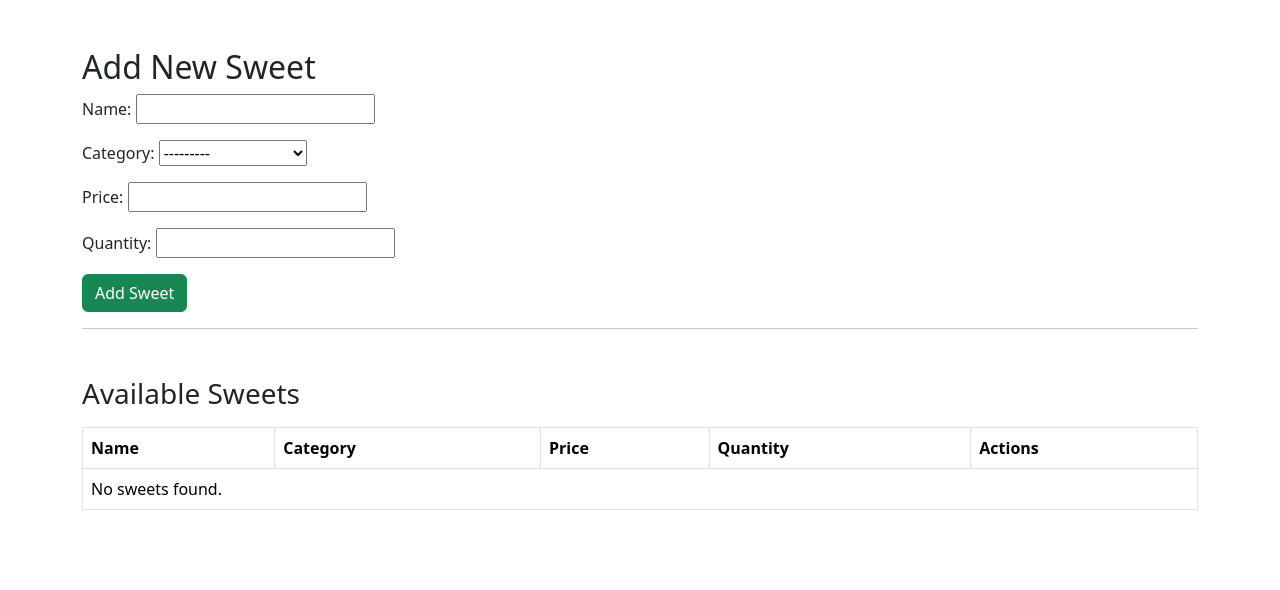
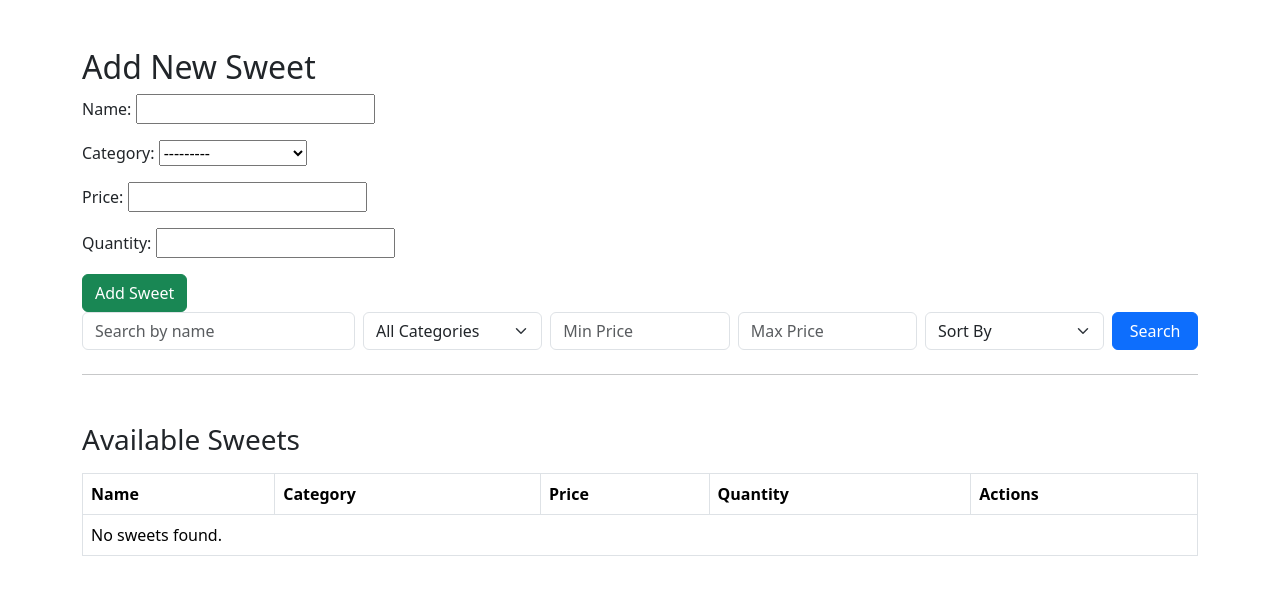
Before and after one commit to DaxMistry27/Incubyte_Task, a Django app: page /add/ in a window 1280 px wide. Shown: the top 590 px of the page. Run offline with Django 5.2, Linux system fonts and the light colour scheme; data that the repository does not hold is empty.

Commit message:
Add search and sort functionality with tests and Bootstrap UI

```diff
--- a/shop/templates/shop/add_sweet.html
+++ b/shop/templates/shop/add_sweet.html
@@ -13,6 +13,44 @@
         <button type="submit" class="btn btn-success">Add Sweet</button>
     </form>
     <!-- BELOW the form in add_sweet.html -->
+
+
+<form method="get" class="row g-2 mb-4">
+    <div class="col-md-3">
+        <input type="text" name="search" class="form-control" placeholder="Search by name" value="{{ request.GET.search }}">
+    </div>
+    <div class="col-md-2">
+        <select name="category" class="form-select">
+            <option value="All">All Categories</option>
+            <option value="Chocolate">Chocolate</option>
+            <option value="Candy">Candy</option>
+            <option value="Pastry">Pastry</option>
+            <option value="Nut-Based">Nut-Based</option>
+            <option value="Milk-Based">Milk-Based</option>
+            <option value="Vegetable-Based">Vegetable-Based</option>
+        </select>
+    </div>
+    <div class="col-md-2">
+        <input type="number" name="min_price" class="form-control" placeholder="Min Price" value="{{ request.GET.min_price }}">
+    </div>
+    <div class="col-md-2">
+        <input type="number" name="max_price" class="form-control" placeholder="Max Price" value="{{ request.GET.max_price }}">
+    </div>
+    <div class="col-md-2">
+        <select name="sort" class="form-select">
+            <option value="">Sort By</option>
+            <option value="name">Name</option>
+            <option value="price">Price</option>
+            <option value="quantity">Quantity</option>
+        </select>
+    </div>
+    <div class="col-md-1">
+        <button type="submit" class="btn btn-primary w-100">Search</button>
+    </div>
+</form>
+
+
+
 <hr>
 <h3 class="mt-5">Available Sweets</h3>
 <table class="table table-bordered mt-3">
--- a/shop/views.py
+++ b/shop/views.py
@@ -4,16 +4,43 @@ from .models import Sweet
 from .forms import SweetForm
 
 def add_sweet(request):
-    if request.method == 'POST':
-        form = SweetForm(request.POST)
-        if form.is_valid():
-            form.save()
-            return redirect('add_sweet')
-    else:
-        form = SweetForm()
+    form = SweetForm(request.POST or None)
 
+    if request.method == 'POST' and form.is_valid():
+        form.save()
+        return redirect('add_sweet')
+
+    # Filtering logic
     sweets = Sweet.objects.all()
-    return render(request, 'shop/add_sweet.html', {'form': form})
+
+    # Search by name
+    search = request.GET.get('search')
+    if search:
+        sweets = sweets.filter(name__icontains=search)
+
+    # Filter by category
+    category = request.GET.get('category')
+    if category and category != 'All':
+        sweets = sweets.filter(category=category)
+
+    # Price range
+    min_price = request.GET.get('min_price')
+    max_price = request.GET.get('max_price')
+    if min_price:
+        sweets = sweets.filter(price__gte=min_price)
+    if max_price:
+        sweets = sweets.filter(price__lte=max_price)
+
+    # Sort
+    sort = request.GET.get('sort')
+    if sort in ['name', 'price', 'quantity']:
+        sweets = sweets.order_by(sort)
+
+    return render(request, 'shop/add_sweet.html', {
+        'form': form,
+        'sweets': sweets,
+    })
+
 
 def delete_sweet(request, sweet_id):
     sweet = get_object_or_404(Sweet, id=sweet_id)
```
Also changed, not shown: shop/tests.py (+27 -0 lines).
